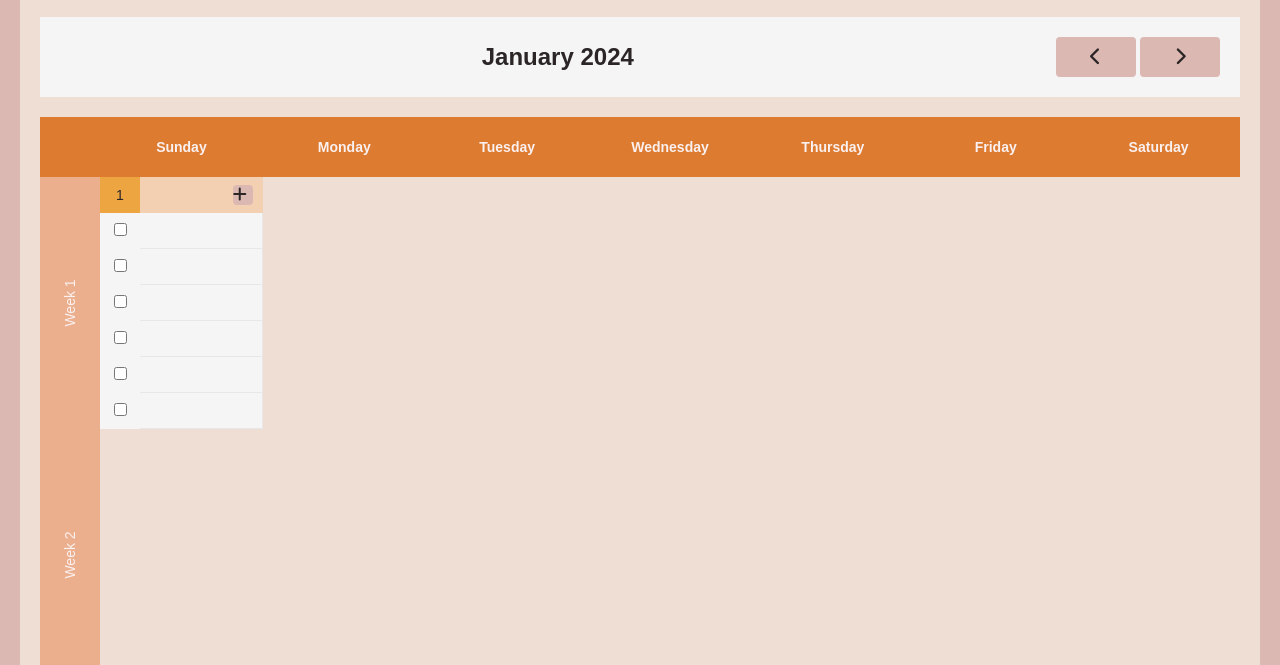
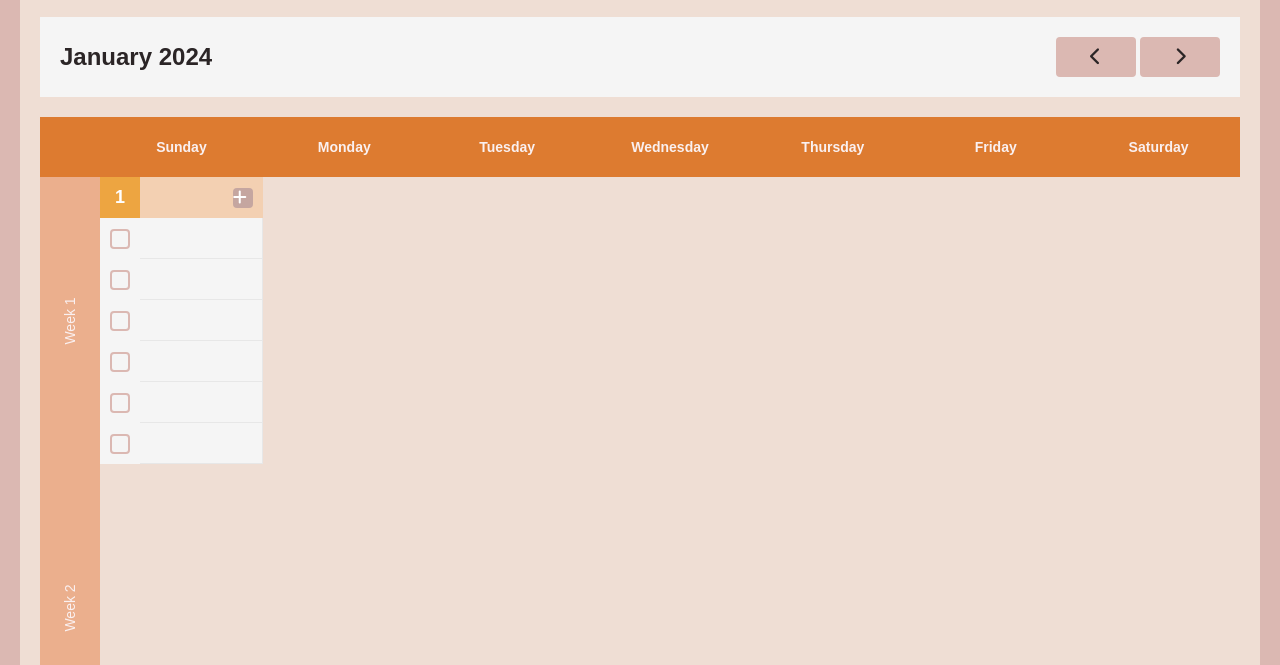
Before and after one commit to LuxScintilla/calendar-planner, a website built with Parcel: page index.html in a window 1280 px wide. Shown: the part 135-800 px from the top of the page. Built offline with nearby package versions, Linux system fonts and the light colour scheme.

Commit message:
add custom checkbox style

```diff
--- a/index.html
+++ b/index.html
@@ -54,29 +54,29 @@
           <div class="tasks__divider">
             <button class="tasks__btn"><i class="fa-solid fa-plus"></i></button>
           </div>
-          <div class="tasks__checkbox">
-            <input type="checkbox">
-          </div>
+          <label class="tasks__checkbox">
+            <input type="checkbox" name="checkbox">
+          </label>
           <div class="tasks__todo"></div>
-          <div class="tasks__checkbox">
-            <input type="checkbox">
-          </div>
+          <label class="tasks__checkbox">
+            <input type="checkbox" name="checkbox">
+          </label>
           <div class="tasks__todo"></div>
-          <div class="tasks__checkbox">
-            <input type="checkbox">
-          </div>
+          <label class="tasks__checkbox">
+            <input type="checkbox" name="checkbox">
+          </label>
           <div class="tasks__todo"></div>
-          <div class="tasks__checkbox">
-            <input type="checkbox">
-          </div>
+          <label class="tasks__checkbox">
+            <input type="checkbox" name="checkbox">
+          </label>
           <div class="tasks__todo"></div>
-          <div class="tasks__checkbox">
-            <input type="checkbox">
-          </div>
+          <label class="tasks__checkbox">
+            <input type="checkbox" name="checkbox">
+          </label>
           <div class="tasks__todo"></div>
-          <div class="tasks__checkbox">
-            <input type="checkbox">
-          </div>
+          <label class="tasks__checkbox">
+            <input type="checkbox" name="checkbox">
+          </label>
           <div class="tasks__todo"></div>
         </div>
       </div>
--- a/src/sass/_base.scss
+++ b/src/sass/_base.scss
@@ -65,10 +65,6 @@ body {
     padding: 2rem;
     margin-bottom: 2rem;
 
-    h2 {
-      margin-left: auto;
-    }
-
     .month__button {
       margin-left: auto;
 
@@ -86,8 +82,8 @@ body {
         transition: all 0.2s;
 
         &:hover {
-          color: $color-right-dark;
-          background-color: $color-right-medium;
+          color: $color-right-light;
+          background-color: #e2c6c1;
         }
       }
     }
--- a/src/sass/_tasks.scss
+++ b/src/sass/_tasks.scss
@@ -5,6 +5,9 @@
   background-color: $color-calendar-light;
 
   &__date {
+    font-size: 1.8rem;
+    font-weight: 700;
+    color: #fff;
     text-align: center;
     background-color: $color-background-date;
     padding-top: 1rem;
@@ -29,9 +32,9 @@
     width: 2rem;
     height: 2rem;
     font-size: 1.6rem;
-    color: $color-text-task;
+    color: #fff;
     border-radius: 4px;
-    background-color: $color-right-dark;
+    background-color: #c5a6a0;
     cursor: pointer;
     transition: all 0.2s;
 
@@ -42,9 +45,55 @@
   }
 
   &__checkbox {
-    vertical-align: bottom;
-    justify-self: center;
-    align-self: center;
+    font-family: sans-serif;
+    font-size: 1.4rem;
+    font-weight: 700;
+    line-height: 1.1;
+
+    display: grid;
+    grid-template-columns: auto;
+    place-content: center;
+
+    &--disabled {
+      color: var(--form-control-disabled);
+      cursor: not-allowed;
+    }
+
+    input[type="checkbox"] {
+      -webkit-appearance: none;
+      appearance: none;
+      background-color: $color-calendar-light;
+      margin: 0;
+      display: grid;
+      place-content: center;
+
+      font: inherit;
+      color: $color-right-dark;
+      width: 2rem;
+      height: 2rem;
+      border: 2px solid $color-right-dark;
+      border-radius: 4px;
+
+      &::before {
+        content: "";
+        width: 1rem;
+        height: 1rem;
+        transform: scale(0);
+        transition: 0.2s transform ease-in-out;
+        box-shadow: inset 1rem 1rem $color-right-dark;
+        background-color: CanvasText;
+      }
+
+      &:checked::before {
+        transform: scale(1);
+      }
+
+      &:disabled {
+        --form-control-color: #a0a0a0;
+        color: #a0a0a0;
+        cursor: not-allowed;
+      }
+    }
   }
 
   &__todo {
```
Also changed, not shown: dist/index.html, 2 other files.
